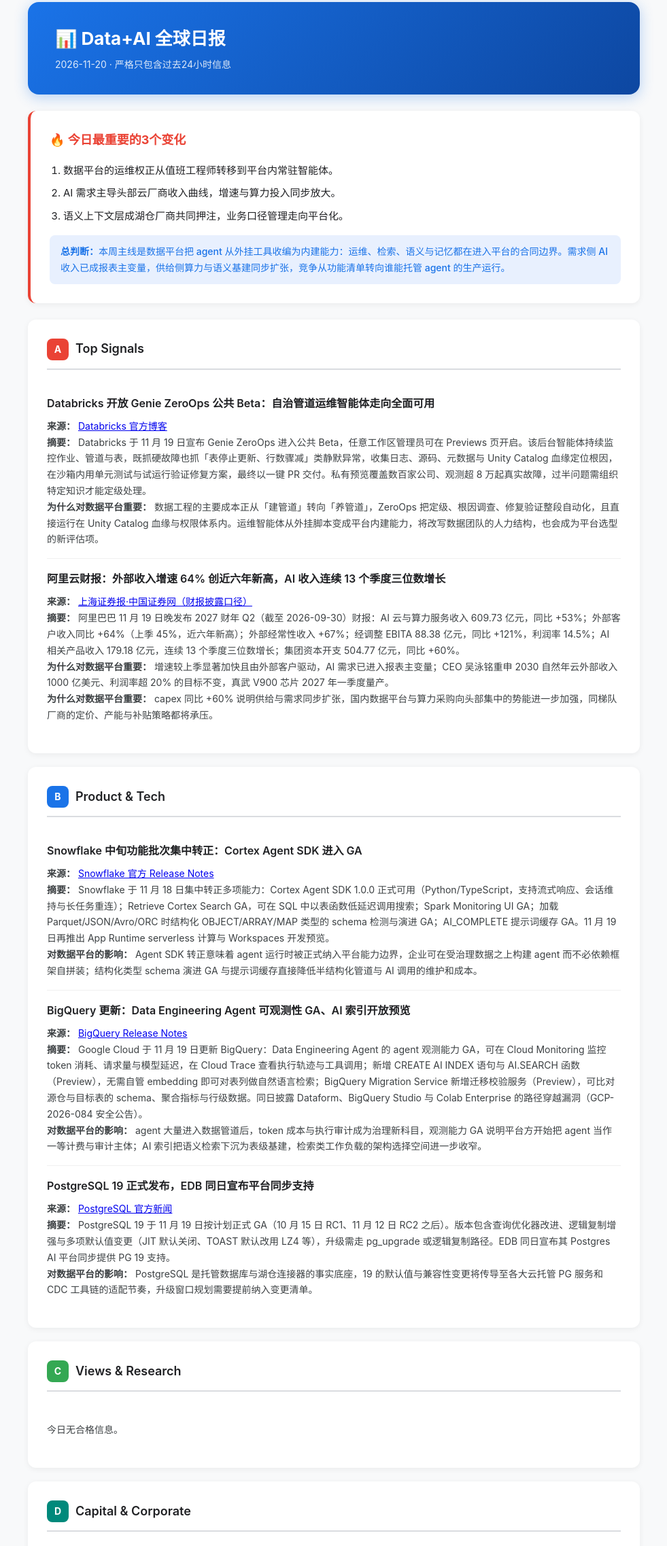
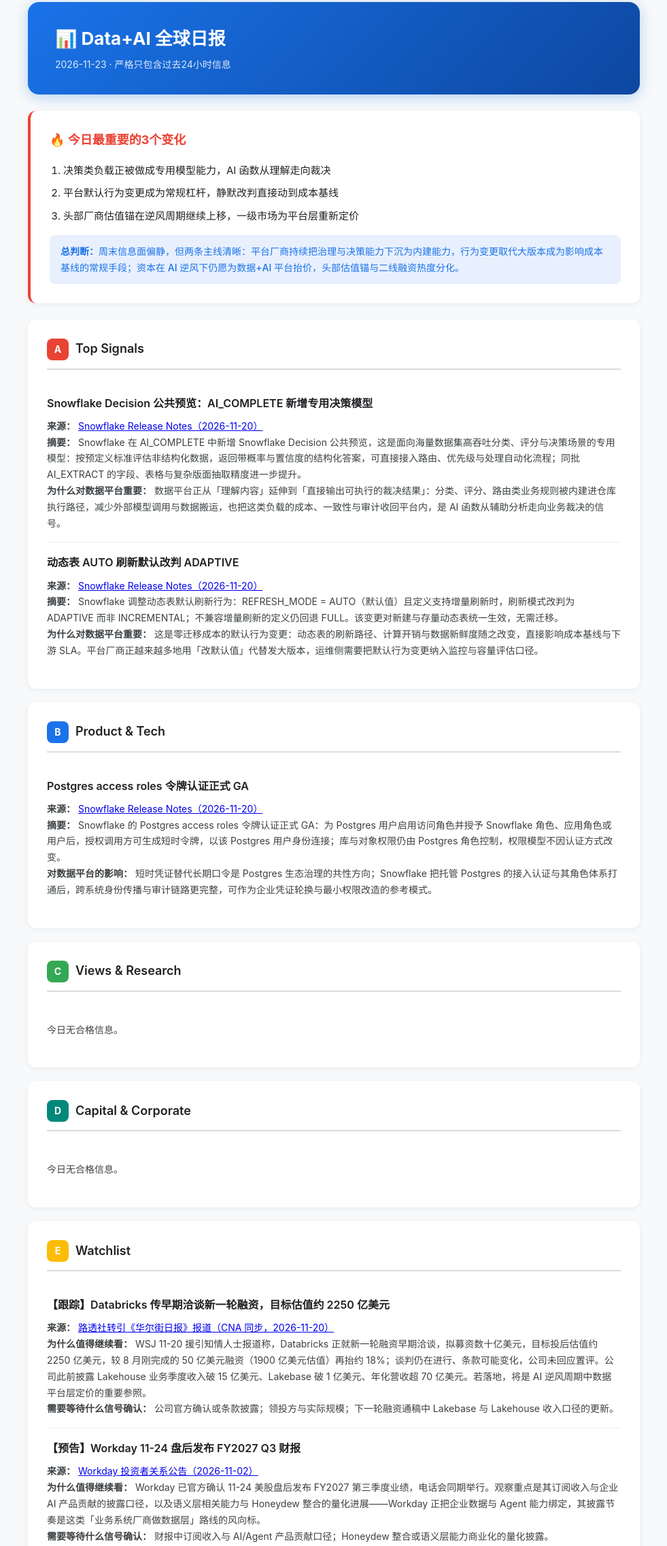
Before and after one commit to haiyangchenbj/data-ai-daily, a plain HTML site: page index.html in a window 1280 px wide. Shown: the part 17-2291 px from the top of the page at 68% size, without its empty margins (149-1130 px from the left). Drawn offline with Linux system fonts and the light colour scheme.

Commit message:
Deploy: Data+AI daily report 2026-11-23

```diff
--- a/index.html
+++ b/index.html
@@ -3,7 +3,7 @@
 <head>
 <meta charset="UTF-8">
 <meta name="viewport" content="width=device-width, initial-scale=1.0">
-<title>Data+AI 全球日报 | 2026-11-20</title>
+<title>Data+AI 全球日报 | 2026-11-23</title>
 <style>
   :root {
     --primary: #1a73e8;
@@ -162,7 +162,7 @@
 
   <div class="header">
     <h1>📊 Data+AI 全球日报</h1>
-    <div class="date">2026-11-20 · 严格只包含过去24小时信息</div>
+    <div class="date">2026-11-23 · 严格只包含过去24小时信息</div>
   </div>
 
   <!-- 根据实际日报内容填充以下模板 -->
@@ -170,12 +170,12 @@
   <div class="summary-box">
     <h2>🔥 今日最重要的3个变化</h2>
     <ol>
-      <li>数据平台的运维权正从值班工程师转移到平台内常驻智能体。</li>
-      <li>AI 需求主导头部云厂商收入曲线，增速与算力投入同步放大。</li>
-      <li>语义上下文层成湖仓厂商共同押注，业务口径管理走向平台化。</li>
+      <li>决策类负载正被做成专用模型能力，AI 函数从理解走向裁决</li>
+      <li>平台默认行为变更成为常规杠杆，静默改判直接动到成本基线</li>
+      <li>头部厂商估值锚在逆风周期继续上移，一级市场为平台层重新定价</li>
     </ol>
     <div class="verdict">
-      <strong>总判断：</strong>本周主线是数据平台把 agent 从外挂工具收编为内建能力：运维、检索、语义与记忆都在进入平台的合同边界。需求侧 AI 收入已成报表主变量，供给侧算力与语义基建同步扩张，竞争从功能清单转向谁能托管 agent 的生产运行。
+      <strong>总判断：</strong>周末信息面偏静，但两条主线清晰：平台厂商持续把治理与决策能力下沉为内建能力，行为变更取代大版本成为影响成本基线的常规手段；资本在 AI 逆风下仍愿为数据+AI 平台抬价，头部估值锚与二线融资热度分化。
     </div>
   </div>
 
@@ -186,14 +186,14 @@
       <h2>Top Signals</h2>
     </div>
     <div class="item">
-    <h3>Databricks 开放 Genie ZeroOps 公共 Beta：自治管道运维智能体走向全面可用</h3>
+    <h3>Snowflake Decision 公共预览：AI_COMPLETE 新增专用决策模型</h3>
 
-    <div class="body"><b>来源：</b> <a href="https://www.databricks.com/blog/genie-zeroops-now-public-beta-autonomous-agent-fixes-data-pipelines-lessons-80000-customer">Databricks 官方博客</a><br><b>摘要：</b> Databricks 于 11 月 19 日宣布 Genie ZeroOps 进入公共 Beta，任意工作区管理员可在 Previews 页开启。该后台智能体持续监控作业、管道与表，既抓硬故障也抓「表停止更新、行数骤减」类静默异常，收集日志、源码、元数据与 Unity Catalog 血缘定位根因，在沙箱内用单元测试与试运行验证修复方案，最终以一键 PR 交付。私有预览覆盖数百家公司、观测超 8 万起真实故障，过半问题需组织特定知识才能定级处理。<br><b>为什么对数据平台重要：</b> 数据工程的主要成本正从「建管道」转向「养管道」，ZeroOps 把定级、根因调查、修复验证整段自动化，且直接运行在 Unity Catalog 血缘与权限体系内。运维智能体从外挂脚本变成平台内建能力，将改写数据团队的人力结构，也会成为平台选型的新评估项。</div>
+    <div class="body"><b>来源：</b> <a href="https://docs.snowflake.com/en/release-notes/2026/other/2026-11-20-ai-complete-snowflake-decision-public-preview">Snowflake Release Notes（2026-11-20）</a><br><b>摘要：</b> Snowflake 在 AI_COMPLETE 中新增 Snowflake Decision 公共预览，这是面向海量数据集高吞吐分类、评分与决策场景的专用模型：按预定义标准评估非结构化数据，返回带概率与置信度的结构化答案，可直接接入路由、优先级与处理自动化流程；同批 AI_EXTRACT 的字段、表格与复杂版面抽取精度进一步提升。<br><b>为什么对数据平台重要：</b> 数据平台正从「理解内容」延伸到「直接输出可执行的裁决结果」：分类、评分、路由类业务规则被内建进仓库执行路径，减少外部模型调用与数据搬运，也把这类负载的成本、一致性与审计收回平台内，是 AI 函数从辅助分析走向业务裁决的信号。</div>
 </div>
 <div class="item">
-    <h3>阿里云财报：外部收入增速 64% 创近六年新高，AI 收入连续 13 个季度三位数增长</h3>
+    <h3>动态表 AUTO 刷新默认改判 ADAPTIVE</h3>
 
-    <div class="body"><b>来源：</b> <a href="https://www.cnstock.com/commonDetail/831012">上海证券报·中国证券网（财报披露口径）</a><br><b>摘要：</b> 阿里巴巴 11 月 19 日晚发布 2027 财年 Q2（截至 2026-09-30）财报：AI 云与算力服务收入 609.73 亿元，同比 +53%；外部客户收入同比 +64%（上季 45%，近六年新高）；外部经常性收入 +67%；经调整 EBITA 88.38 亿元，同比 +121%，利润率 14.5%；AI 相关产品收入 179.18 亿元，连续 13 个季度三位数增长；集团资本开支 504.77 亿元，同比 +60%。<br><b>为什么对数据平台重要：</b> 增速较上季显著加快且由外部客户驱动，AI 需求已进入报表主变量；CEO 吴泳铭重申 2030 自然年云外部收入 1000 亿美元、利润率超 20% 的目标不变，真武 V900 芯片 2027 年一季度量产。<br><b>为什么对数据平台重要：</b> capex 同比 +60% 说明供给与需求同步扩张，国内数据平台与算力采购向头部集中的势能进一步加强，同梯队厂商的定价、产能与补贴策略都将承压。</div>
+    <div class="body"><b>来源：</b> <a href="https://docs.snowflake.com/en/release-notes/2026/other/2026-11-20-dynamic-tables-auto-resolves-to-adaptive">Snowflake Release Notes（2026-11-20）</a><br><b>摘要：</b> Snowflake 调整动态表默认刷新行为：REFRESH_MODE = AUTO（默认值）且定义支持增量刷新时，刷新模式改判为 ADAPTIVE 而非 INCREMENTAL；不兼容增量刷新的定义仍回退 FULL。该变更对新建与存量动态表统一生效，无需迁移。<br><b>为什么对数据平台重要：</b> 这是零迁移成本的默认行为变更：动态表的刷新路径、计算开销与数据新鲜度随之改变，直接影响成本基线与下游 SLA。平台厂商正越来越多地用「改默认值」代替发大版本，运维侧需要把默认行为变更纳入监控与容量评估口径。</div>
 </div>
   </div>
 
@@ -204,19 +204,9 @@
       <h2>Product & Tech</h2>
     </div>
     <div class="item">
-    <h3>Snowflake 中旬功能批次集中转正：Cortex Agent SDK 进入 GA</h3>
+    <h3>Postgres access roles 令牌认证正式 GA</h3>
 
-    <div class="body"><b>来源：</b> <a href="https://docs.snowflake.com/en/en/release-notes/feature-releases-2026">Snowflake 官方 Release Notes</a><br><b>摘要：</b> Snowflake 于 11 月 18 日集中转正多项能力：Cortex Agent SDK 1.0.0 正式可用（Python/TypeScript，支持流式响应、会话维持与长任务重连）；Retrieve Cortex Search GA，可在 SQL 中以表函数低延迟调用搜索；Spark Monitoring UI GA；加载 Parquet/JSON/Avro/ORC 时结构化 OBJECT/ARRAY/MAP 类型的 schema 检测与演进 GA；AI_COMPLETE 提示词缓存 GA。11 月 19 日再推出 App Runtime serverless 计算与 Workspaces 开发预览。<br><b>对数据平台的影响：</b> Agent SDK 转正意味着 agent 运行时被正式纳入平台能力边界，企业可在受治理数据之上构建 agent 而不必依赖框架自拼装；结构化类型 schema 演进 GA 与提示词缓存直接降低半结构化管道与 AI 调用的维护和成本。</div>
-</div>
-<div class="item">
-    <h3>BigQuery 更新：Data Engineering Agent 可观测性 GA、AI 索引开放预览</h3>
-
-    <div class="body"><b>来源：</b> <a href="https://cloud.google.com/bigquery/docs/release-notes">BigQuery Release Notes</a><br><b>摘要：</b> Google Cloud 于 11 月 19 日更新 BigQuery：Data Engineering Agent 的 agent 观测能力 GA，可在 Cloud Monitoring 监控 token 消耗、请求量与模型延迟，在 Cloud Trace 查看执行轨迹与工具调用；新增 CREATE AI INDEX 语句与 AI.SEARCH 函数（Preview），无需自管 embedding 即可对表列做自然语言检索；BigQuery Migration Service 新增迁移校验服务（Preview），可比对源仓与目标表的 schema、聚合指标与行级数据。同日披露 Dataform、BigQuery Studio 与 Colab Enterprise 的路径穿越漏洞（GCP-2026-084 安全公告）。<br><b>对数据平台的影响：</b> agent 大量进入数据管道后，token 成本与执行审计成为治理新科目，观测能力 GA 说明平台方开始把 agent 当作一等计费与审计主体；AI 索引把语义检索下沉为表级基建，检索类工作负载的架构选择空间进一步收窄。</div>
-</div>
-<div class="item">
-    <h3>PostgreSQL 19 正式发布，EDB 同日宣布平台同步支持</h3>
-
-    <div class="body"><b>来源：</b> <a href="https://www.postgresql.org/about/news/">PostgreSQL 官方新闻</a><br><b>摘要：</b> PostgreSQL 19 于 11 月 19 日按计划正式 GA（10 月 15 日 RC1、11 月 12 日 RC2 之后）。版本包含查询优化器改进、逻辑复制增强与多项默认值变更（JIT 默认关闭、TOAST 默认改用 LZ4 等），升级需走 pg_upgrade 或逻辑复制路径。EDB 同日宣布其 Postgres AI 平台同步提供 PG 19 支持。<br><b>对数据平台的影响：</b> PostgreSQL 是托管数据库与湖仓连接器的事实底座，19 的默认值与兼容性变更将传导至各大云托管 PG 服务和 CDC 工具链的适配节奏，升级窗口规划需要提前纳入变更清单。</div>
+    <div class="body"><b>来源：</b> <a href="https://docs.snowflake.com/en/release-notes/2026/other/2026-11-20-postgres-token-access-roles-ga">Snowflake Release Notes（2026-11-20）</a><br><b>摘要：</b> Snowflake 的 Postgres access roles 令牌认证正式 GA：为 Postgres 用户启用访问角色并授予 Snowflake 角色、应用角色或用户后，授权调用方可生成短时令牌，以该 Postgres 用户身份连接；库与对象权限仍由 Postgres 角色控制，权限模型不因认证方式改变。<br><b>对数据平台的影响：</b> 短时凭证替代长期口令是 Postgres 生态治理的共性方向；Snowflake 把托管 Postgres 的接入认证与其角色体系打通后，跨系统身份传播与审计链路更完整，可作为企业凭证轮换与最小权限改造的参考模式。</div>
 </div>
   </div>
 
@@ -258,25 +248,25 @@
       <h2>Watchlist</h2>
     </div>
     <div class="item">
-    <h3>【补录】Azure HorizonDB 正式 GA，Fabric HorizonDB 进入公开预览</h3>
+    <h3>【跟踪】Databricks 传早期洽谈新一轮融资，目标估值约 2250 亿美元</h3>
 
-    <div class="body"><b>来源：</b> <a href="https://learn.microsoft.com/zh-cn/partner-center/announcements/2026-november">Microsoft Partner Center 官方公告</a> [补录 11-18]<br><b>为什么值得继续看：</b> Ignite 2026 上微软推出云原生 PostgreSQL 服务 Azure HorizonDB（11 月 17/18 日 GA 覆盖 13 个区域，最高 192 vCore 与 128TB 存储，内置 DiskANN 向量索引、语义算子与库内 AI 模型，官方口径 OLTP 吞吐最高达自建 PG 的 8 倍），Microsoft Fabric HorizonDB 以 serverless 形态同步公开预览并作为 Fabric 应用的默认数据库。上两期未及收录，本期补录留档。<br><b>需要等待什么信号确认：</b> 8 倍吞吐口径的基准条件与独立复现结果；Oracle 迁移 PostgreSQL 路径的实际采用数据；Fabric HorizonDB 从预览到 GA 的计费口径。</div>
+    <div class="body"><b>来源：</b> <a href="https://www.channelnewsasia.com/business/databricks-in-early-talks-raise-funds-225-billion-valuation-wsj-reports-6570836">路透社转引《华尔街日报》报道（CNA 同步，2026-11-20）</a><br><b>为什么值得继续看：</b> WSJ 11-20 援引知情人士报道称，Databricks 正就新一轮融资早期洽谈，拟募资数十亿美元，目标投后估值约 2250 亿美元，较 8 月刚完成的 50 亿美元融资（1900 亿美元估值）再抬约 18%；谈判仍在进行、条款可能变化，公司未回应置评。公司此前披露 Lakehouse 业务季度收入破 15 亿美元、Lakebase 破 1 亿美元、年化营收超 70 亿美元。若落地，将是 AI 逆风周期中数据平台层定价的重要参照。<br><b>需要等待什么信号确认：</b> 公司官方确认或条款披露；领投方与实际规模；下一轮融资通稿中 Lakebase 与 Lakehouse 收入口径的更新。</div>
 </div>
 <div class="item">
-    <h3>【降级】ClickHouse 开源 Loom：agent 记忆与代码索引进同一数据库</h3>
+    <h3>【预告】Workday 11-24 盘后发布 FY2027 Q3 财报</h3>
 
-    <div class="body"><b>来源：</b> <a href="https://www.modb.pro/db/2121380206841782272">墨天轮（ClickHouse 官方文章 11 月 15 日发布，二手解读）</a> 【降级】<br><b>为什么值得继续看：</b> ClickHouse 于 11 月 15 日以 Apache-2.0 开源 Loom，把 agent 事实记忆（带版本化历史）、向量、BM25 全文、实体图与代码调用图放进同一个库，四路检索融合为一次排序，并提供 MCP、HTTP 及 Python/TypeScript 接口。发布时间超出本期 72 小时补录上限，按规则降级收录。<br><b>需要等待什么信号确认：</b> 生产环境采用案例与官方后续路线；与专用 agent 记忆中间件（LangGraph memory、Mem0 等）的替代或共存关系；Lance、Milvus 等同类基础设施的对标动作。</div>
+    <div class="body"><b>来源：</b> <a href="https://investor.workday.com/news-and-events/press-releases/news-details/2026/Workday-to-Announce-Fiscal-2027-Third-Quarter-Financial-Results-on-November-24-2026/default.aspx">Workday 投资者关系公告（2026-11-02）</a><br><b>为什么值得继续看：</b> Workday 已官方确认 11-24 美股盘后发布 FY2027 第三季度业绩，电话会同期举行。观察重点是其订阅收入与企业 AI 产品贡献的披露口径，以及语义层相关能力与 Honeydew 整合的量化进展——Workday 正把企业数据与 Agent 能力绑定，其披露节奏是这类「业务系统厂商做数据层」路线的风向标。<br><b>需要等待什么信号确认：</b> 财报中订阅收入与 AI/Agent 产品贡献口径；Honeydew 整合或语义层能力商业化的量化披露。</div>
 </div>
 <div class="item">
-    <h3>【降级】Starburst 推出 Context Studio：语义上下文层竞赛扩容（一手原文待验证）</h3>
+    <h3>【降级】LanceDB 完成 5750 万美元 B 轮融资</h3>
 
-    <div class="body"><b>来源：</b> <a href="https://www.zhiding.cn/ai-infrastructure/2026/1119/3206482.shtml">至顶网（11 月 19 日报道 Launch Point 2026 发布，未见一手原文）</a> 【降级】<br><b>为什么值得继续看：</b> Starburst 于 11 月 18 日在 Launch Point 2026 推出 Context Studio（私有预览），为 AI agent 提供受治理的业务语义与数据产品上下文，记录 agent 访问的数据源与生成的 SQL 以支持答案溯源；公开预览计划 2027 年 1 月启动。与 Databricks Genie Ontology、Snowflake 语义视图同题，「上下文层」正在成为湖仓厂商的共同押注。<br><b>需要等待什么信号确认：</b> Starburst 官方博客原文与产品文档；私有预览客户的准确性基准数据；GA 时间表与定价。</div>
+    <div class="body"><b>来源：</b> <a href="https://blog.lancedb.com/">LanceDB 官方博客（2026-11-17）</a><br><b>为什么值得继续看：</b> LanceDB 于 11-17 官宣完成 5750 万美元 B 轮，Bessemer Venture Partners 与 Innovation Endeavors 联合领投，Theory Ventures、Dimension Capital 等跟投。公司基于自研 Lance 列式格式构建面向 AI 的多模态湖仓，统一存储向量、图片、音视频与元数据。因超出 72 小时补录窗口，本期降级收录。多模态训练数据基础设施的融资热度仍在持续，与向量数据库赛道的整合趋势互相印证。<br><b>需要等待什么信号确认：</b> 新资金的具体投向（Lance 格式生态与企业版能力）；多模态/向量数据基础设施赛道的下一轮定价与整合动作。</div>
 </div>
   </div>
 
   <div class="footer">
     <p>Powered by Data+AI Daily Brief</p>
-    <p>信息截至北京时间 2026-11-20 08:00</p>
+    <p>信息截至北京时间 2026-11-23 08:00</p>
   </div>
 
 </div>
```
